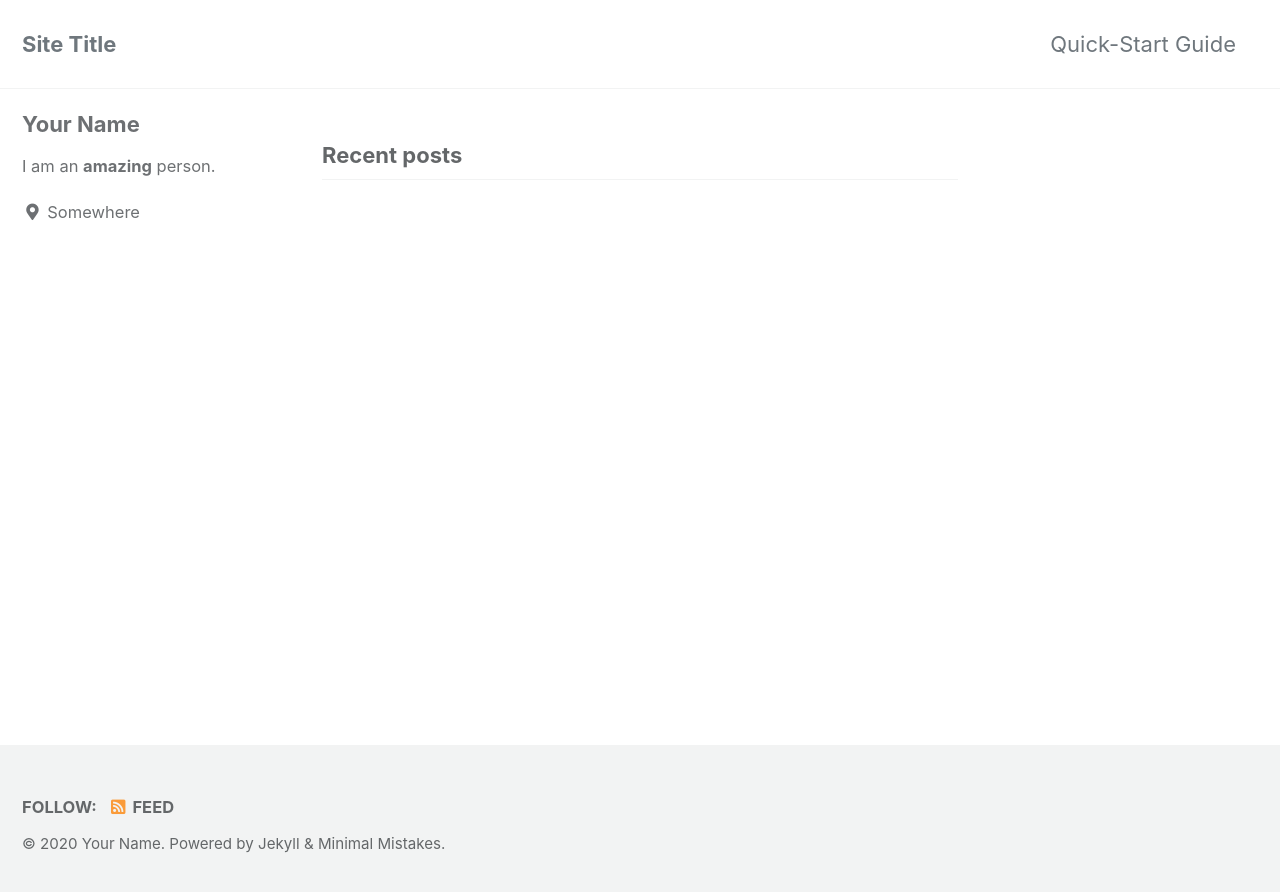
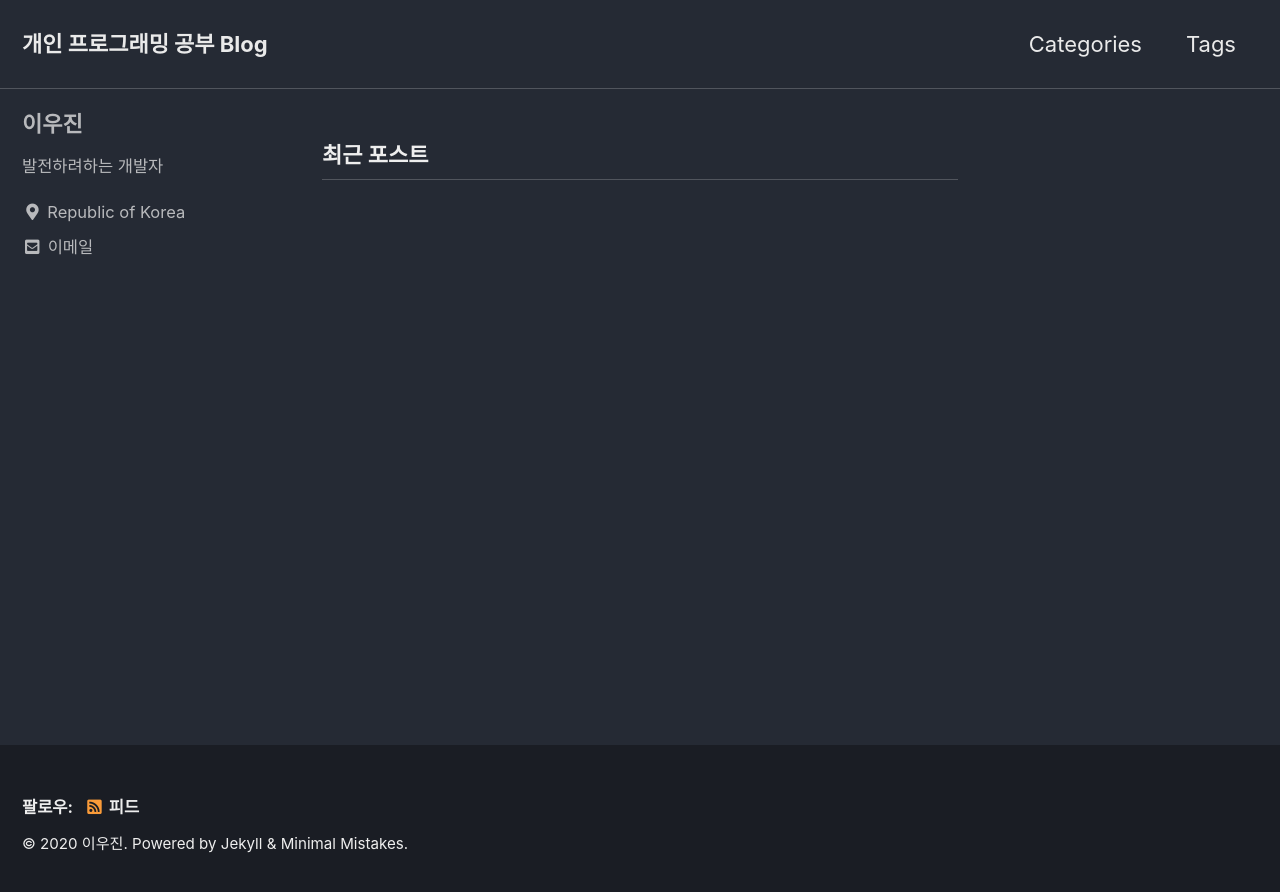
Before and after one commit to banapana/banapana.github.com, a Jekyll site: the page built from index.html, in a window 1280 px wide. Shown: the top 892 px of the page. Built offline with Jekyll 4.4.1, drawn with Linux system fonts in a browser that asks for light colours; cached includes are drawn as plain includes; the list of posts is cut into pages by our own code.

Commit message:
Edit page

```diff
--- a/Gemfile
+++ b/Gemfile
@@ -1,2 +1,4 @@
 source "https://rubygems.org"
 gemspec
+
+gem 'jekyll-admin', group: :jekyll_plugins
--- a/_config.yml
+++ b/_config.yml
@@ -12,22 +12,22 @@
 
 # theme                  : "minimal-mistakes-jekyll"
 # remote_theme           : "mmistakes/minimal-mistakes"
-minimal_mistakes_skin    : "default" # "air", "aqua", "contrast", "dark", "dirt", "neon", "mint", "plum", "sunrise"
+minimal_mistakes_skin    : "dark" # "air", "aqua", "contrast", "dark", "dirt", "neon", "mint", "plum", "sunrise"
 
 # Site Settings
-locale                   : "en-US"
+locale                   : "ko-KR"
 title                    : "Site Title"
 title_separator          : "-"
 subtitle                 : # site tagline that appears below site title in masthead
-name                     : "Your Name"
-description              : "An amazing website."
-url                      : # the base hostname & protocol for your site e.g. "https://mmistakes.github.io"
+name                     : "이우진"
+description              : "개인 프로그래밍 공부 모음"
+url                      : "https://banapana.github.io/" # the base hostname & protocol for your site e.g. "https://mmistakes.github.io"
 baseurl                  : # the subpath of your site, e.g. "/blog"
-repository               : # GitHub username/repo-name e.g. "mmistakes/minimal-mistakes"
+repository               : "https://github.com/banapana/banapana.github.com" # GitHub username/repo-name e.g. "mmistakes/minimal-mistakes"
 teaser                   : # path of fallback teaser image, e.g. "/assets/images/500x300.png"
 logo                     : # path of logo image to display in the masthead, e.g. "/assets/images/88x88.png"
-masthead_title           : # overrides the website title displayed in the masthead, use " " for no title
-# breadcrumbs            : false # true, false (default)
+masthead_title           : "개인 프로그래밍 공부 Blog" # overrides the website title displayed in the masthead, use " " for no title
+# breadcrumbs            : true false # true, false (default)
 words_per_minute         : 200
 comments:
   provider               : # false (default), "disqus", "discourse", "facebook", "staticman", "staticman_v2", "utterances", "custom"
@@ -93,15 +93,15 @@ analytics:
 
 # Site Author
 author:
-  name             : "Your Name"
+  name             : "이우진"
   avatar           : # path of avatar image, e.g. "/assets/images/bio-photo.jpg"
-  bio              : "I am an **amazing** person."
-  location         : "Somewhere"
-  email            :
+  bio              : "발전하려하는 개발자"
+  location         : "Republic of Korea"
+  email            : "banapana@naver.com"
   links:
     - label: "Email"
       icon: "fas fa-fw fa-envelope-square"
-      # url: "mailto:your.name@email.com"
+      # url: "banapana@naver.com"
     - label: "Website"
       icon: "fas fa-fw fa-link"
       # url: "https://your-website.com"
@@ -276,6 +276,14 @@ defaults:
       layout: single
       author_profile: true
       read_time: true
-      comments: # true
+      comments:  true
       share: true
       related: true
+
+# _pages
+  - scope:
+      path: "_pages"
+      type: pages
+    values:
+      layout: single
+      author_profile: true
--- /dev/null
+++ b/_pages/category-archive.md
@@ -0,0 +1,6 @@
+---
+title: "Posts by Category"
+layout: categories
+permalink: /categories/
+author_profile: true
+---
--- /dev/null
+++ b/_pages/tag-archive.md
@@ -0,0 +1,6 @@
+---
+title: "Posts by Tag"
+permalink: /tags/
+layout: tags
+author_profile: true
+---
```
Also changed, not shown: _data/navigation.yml (+4 -10 lines), _pages/404.md (added, +15 -0 lines), _pages/about.md (added, +8 -0 lines), _pages/year-archive.md (added, +6 -0 lines).
